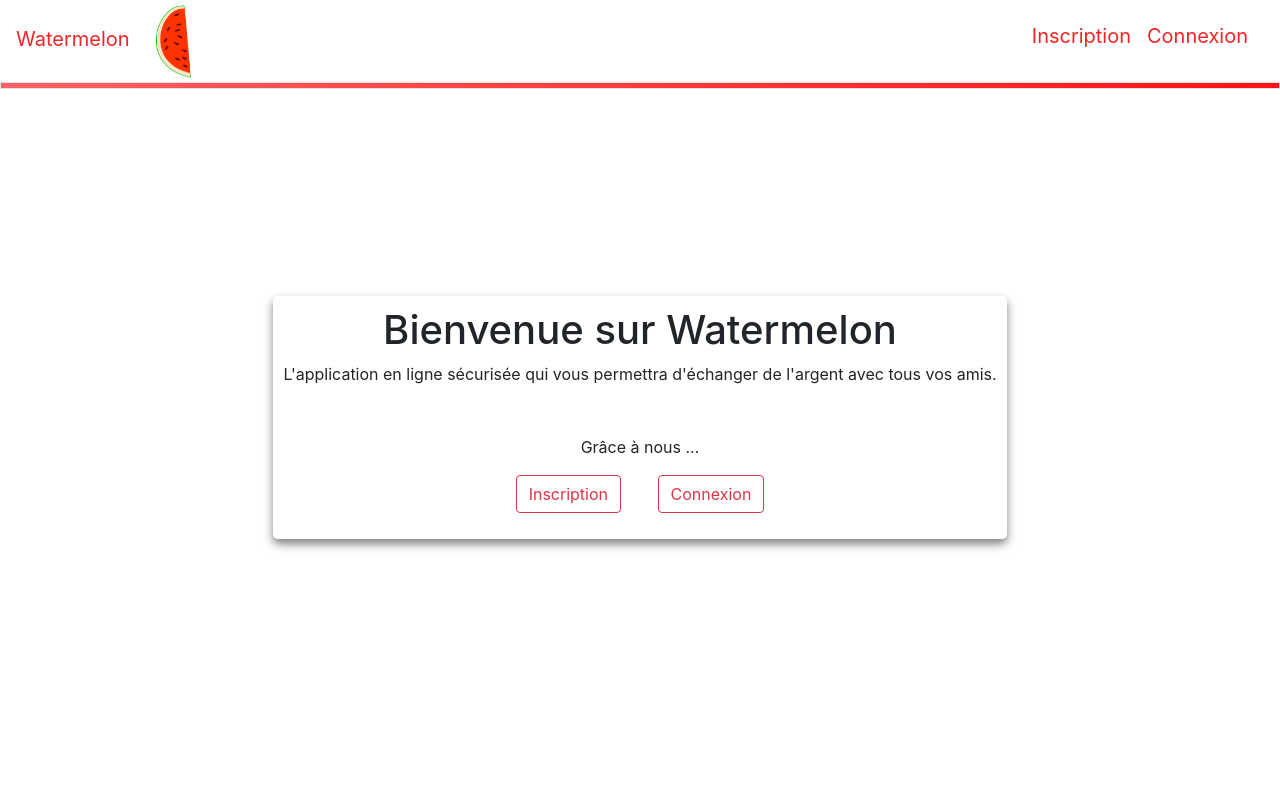
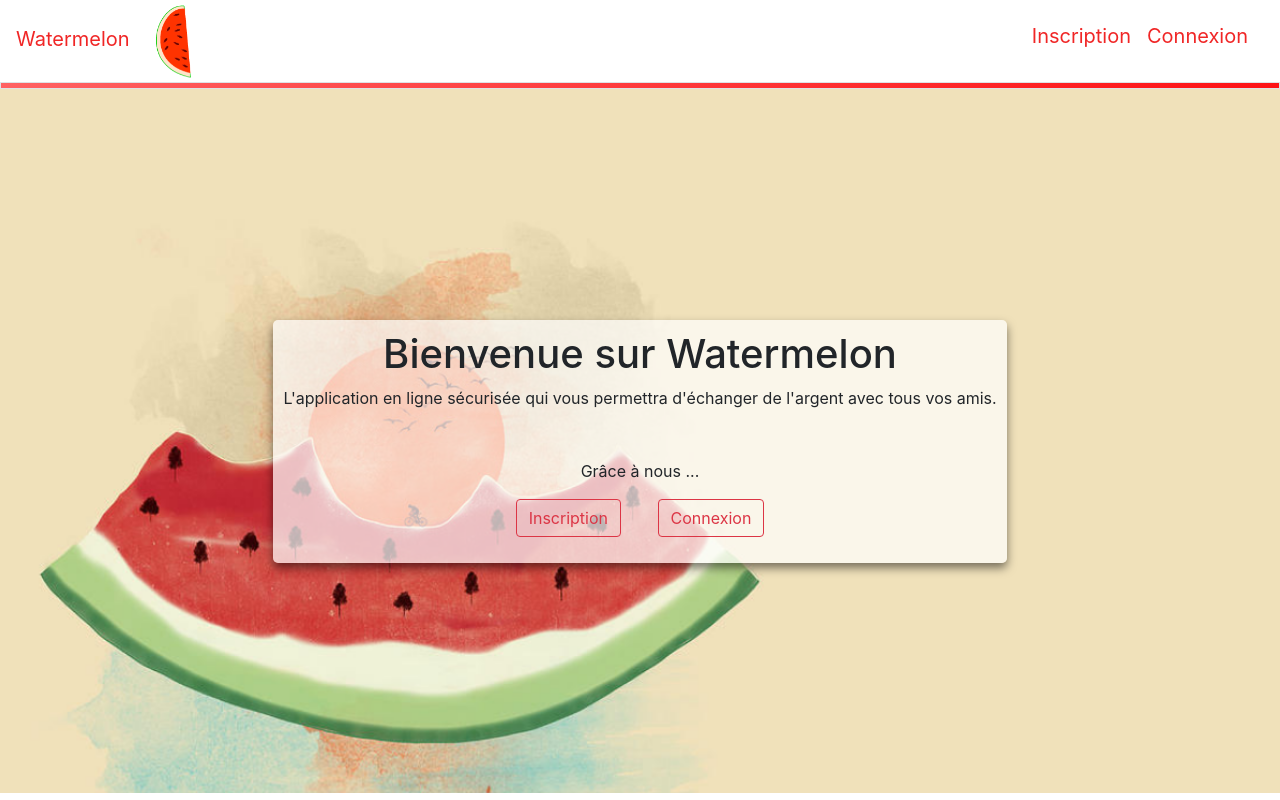
Before and after one commit to L-HommeSage/Projet-js-2019-2020, a React (Create React App) app in the folder watermelon/: page / in a window 1280 px wide. Built offline with nearby package versions, Linux system fonts and the light colour scheme.

Commit message:
homepage background

```diff
--- a/watermelon/src/Homepage/Homepage.css
+++ b/watermelon/src/Homepage/Homepage.css
@@ -1,6 +1,9 @@
 .homepage{
     background-color: white;
-    min-height: 82vh;
+    min-height: 88vh;
+    background-image: url("Homepagebg.png");
+    background-size: 212vh;
+    background-position-y: -50px;
     display: flex;
     flex-direction: column;
     align-items: center;
@@ -12,6 +15,7 @@
 {
     border-radius: 5px;
   box-shadow: 0 5px 10px rgba(0, 0, 0,.5);
+  background-color:rgba(255, 255, 255, 0.7);
   padding: 10px;
     display: flex;
     flex-direction: column;
```
Also changed, not shown: watermelon/src/Homepage/Homepagebg.png (added).
